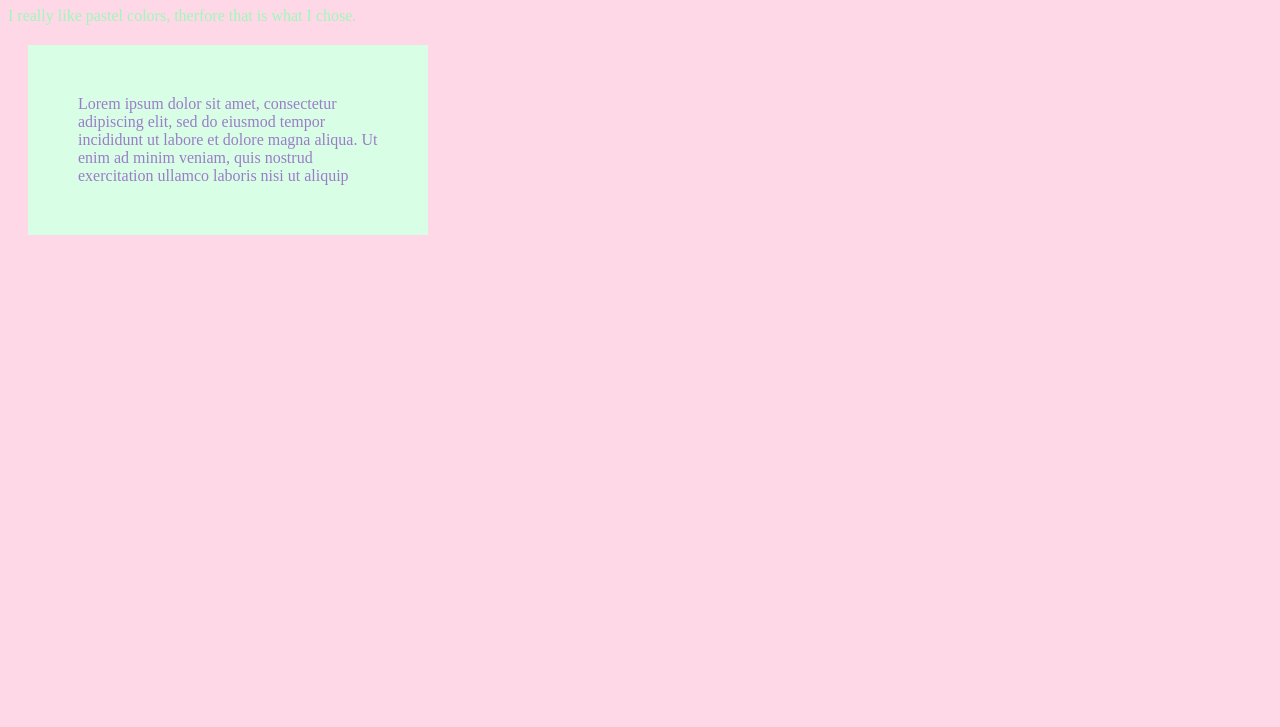
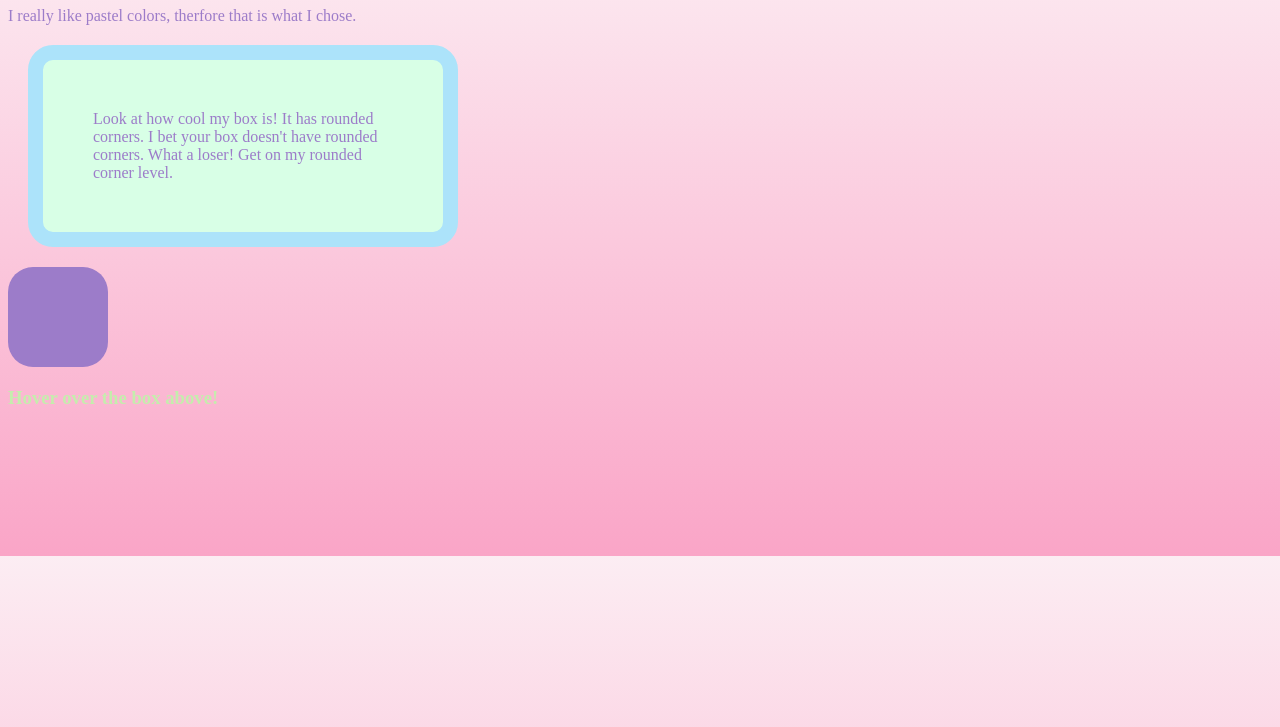
Before and after one commit to mikkkkles/smichels-website3, a plain HTML site: page index.html in a window 1280 px wide. Shown: the part 73-800 px from the top of the page. Drawn offline with Linux system fonts and the light colour scheme.

Commit message:
i finished lol

```diff
--- a/index.html
+++ b/index.html
@@ -7,10 +7,10 @@
 
 <h1>Here is a box model!</h1>
 <p>I really like pastel colors, therfore that is what I chose.</p>
-<div> Lorem ipsum dolor sit amet, consectetur adipiscing elit, sed do
-      eiusmod tempor incididunt ut labore et dolore magna aliqua. Ut enim ad
-      minim veniam, quis nostrud exercitation ullamco laboris nisi ut aliquip </div>
-
-
+<div> Look at how cool my box is! It has rounded corners.
+  I bet your box doesn't have rounded corners. What a loser!
+  Get on my rounded corner level. </div>
+<h2>  </h2>
+<h3> Hover over the box above! </h3>
 </body>
 </html>
--- a/mystyle.css
+++ b/mystyle.css
@@ -1,18 +1,33 @@
 body {
-  background-color: #FFD8E7;
+  height: 600px;
+  background-image: linear-gradient(#fcedf3, #faa5c7);
 }
 div {
   background-color: #D8FFE6;
   color: #9C7CC9;
   width: 300px;
-  border: 15px #D8EFFF;
+  border: 15px solid #ace3fa;
   padding: 50px;
   margin: 20px;
+  border-radius: 25px;
 }
 h1 {
   color: #F99CCF;
   margin-left: 20px;
 }
 p {
-  color: #9CF9BA
+  color: #9C7CC9;
 }
+h2 {
+  width: 100px;
+  height: 100px;
+  background: #9C7CC9;
+  transition: width 2s;
+  border-radius: 25px;
+}
+h2:hover {
+  width: 600px;
+}
+h3 {
+  color: #c5edad;
+}
```
